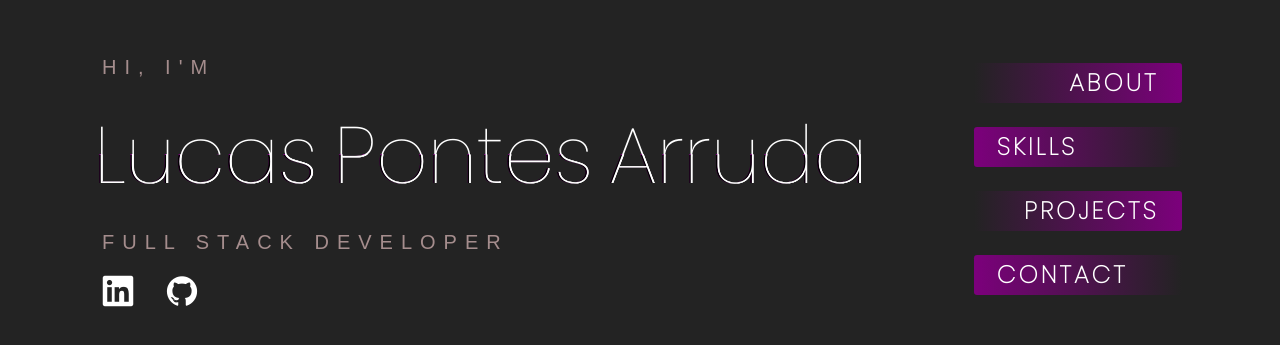
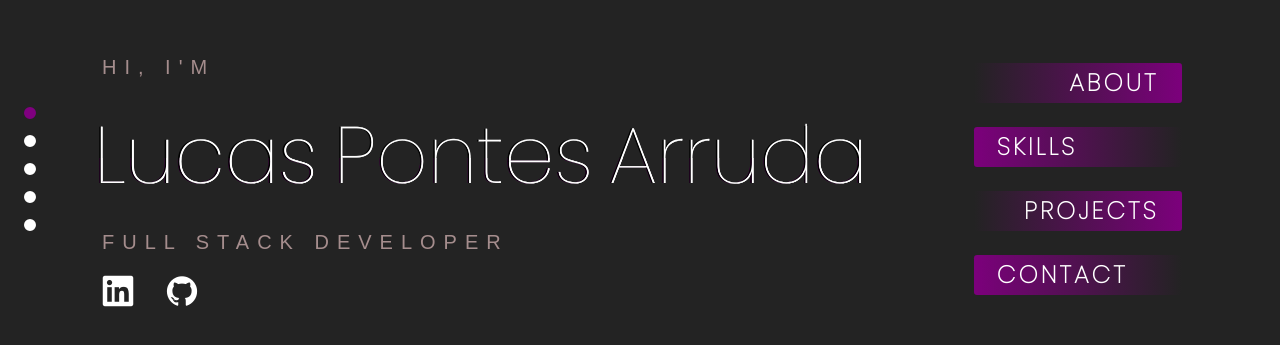
Before and after one commit to palucas94/portfolio, a React (Create React App) app: page / in a window 1280 px wide. Shown: the part 221-566 px from the top of the page. Built offline with nearby package versions, Linux system fonts and the light colour scheme.

Commit message:
[feat] add DotNav

```diff
--- a/src/App.css
+++ b/src/App.css
@@ -7,3 +7,7 @@
   text-decoration: none;
   font-family: 'Poppins', sans-serif;
 }
+
+::-webkit-scrollbar {
+  display: none;
+}
--- a/src/App.jsx
+++ b/src/App.jsx
@@ -1,11 +1,12 @@
 import './App.css';
 import './styles/Home.scss';
+import './styles/DotNav.scss';
 import './styles/NavBar.scss';
 import './styles/About.scss';
 import './styles/Skills.scss';
 import './styles/Projects.scss';
 import './styles/Contact.scss';
-import React, { useEffect } from 'react';
+import React, { useEffect, useState } from 'react';
 import AOS from 'aos';
 import 'aos/dist/aos.css';
 import Home from './pages/Home';
@@ -13,14 +14,39 @@ import About from './pages/About';
 import Skills from './pages/Skills';
 import Contact from './pages/Contact';
 import Projects from './pages/Projects';
+import DotNav from './components/DotNav';
 
 function App() {
+  const [page, setPage] = useState('home');
+
+  const pageSetter = () => {
+    const h = 0.8 * window.innerHeight;
+    const y = window.scrollY;
+    if (y < h) {
+      setPage('home');
+    }
+    if (y > h && y < 2 * h) {
+      setPage('about');
+    }
+    if (y > 2 * h && y < 3 * h) {
+      setPage('skills');
+    }
+    if (y > 3 * h && y < 4 * h) {
+      setPage('projects');
+    }
+    if (y > 4 * h) {
+      setPage('contact');
+    }
+  };
+
   useEffect(() => {
     AOS.init({ duration: 3000 });
-  });
+    window.addEventListener('scroll', pageSetter);
+  }, []);
 
   return (
     <div className="App">
+      <DotNav page={page} />
       <Home />
       <About />
       <Skills />
--- /dev/null
+++ b/src/components/DotNav.jsx
@@ -0,0 +1,22 @@
+import React from 'react';
+import { Link } from 'react-scroll';
+import PropTypes from 'prop-types';
+
+function DotNav({ page }) {
+  return (
+    <div className="dotnav">
+      <Link smooth to="home" className={`${page === 'home' ? 'dotnav-selected' : 'dotnav-link'}`} />
+      <Link smooth to="about" className={`${page === 'about' ? 'dotnav-selected' : 'dotnav-link'}`} />
+      <Link smooth to="skills" className={`${page === 'skills' ? 'dotnav-selected' : 'dotnav-link'}`} />
+      <Link smooth to="projects" className={`${page === 'projects' ? 'dotnav-selected' : 'dotnav-link'}`} />
+      <Link smooth to="contact" className={`${page === 'contact' ? 'dotnav-selected' : 'dotnav-link'}`} />
+    </div>
+
+  );
+}
+
+export default DotNav;
+
+DotNav.propTypes = {
+  page: PropTypes.string.isRequired,
+};
--- a/src/pages/Home.jsx
+++ b/src/pages/Home.jsx
@@ -3,7 +3,7 @@ import NavBar from '../components/NavBar';
 
 function Home() {
   return (
-    <div className="page-container">
+    <div id="home" className="page-container">
       <div className="title-container">
         <p className="subtitle" data-aos="fade-down">{'Hi, I\'m'}</p>
         <div className="title-wrapper" data-aos="zoom-in">
--- /dev/null
+++ b/src/styles/DotNav.scss
@@ -0,0 +1,21 @@
+.dotnav {
+  position: fixed;
+  top: 40vh;
+  display: flex;
+  flex-direction: column;
+  padding-left: 1rem;
+}
+
+.dotnav-link {
+  cursor: pointer;
+  margin: 0.5rem;
+  border: 0.4rem solid rgb(255, 255, 255);
+  border-radius: 100%;
+}
+
+.dotnav-selected {
+  cursor: pointer;
+  margin: 0.5rem;
+  border: 0.4rem solid rgb(127, 0, 127);
+  border-radius: 100%;
+}
```
